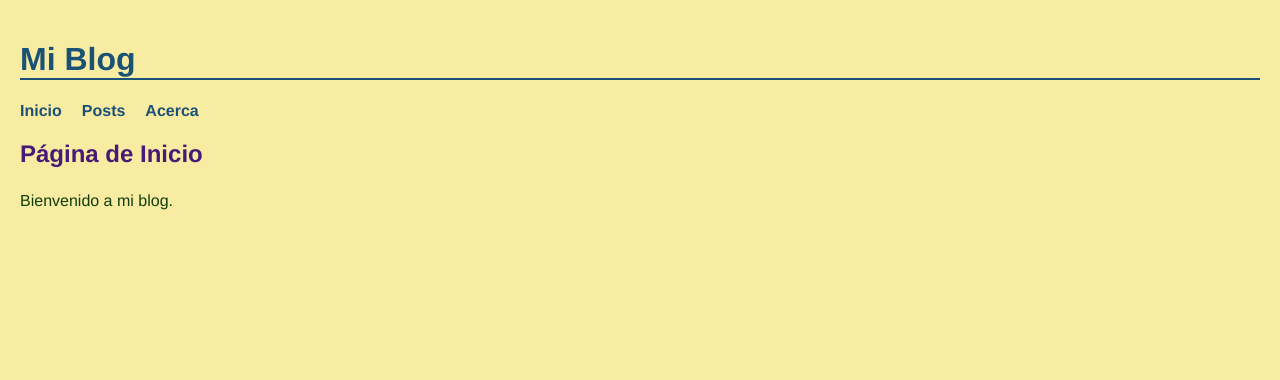
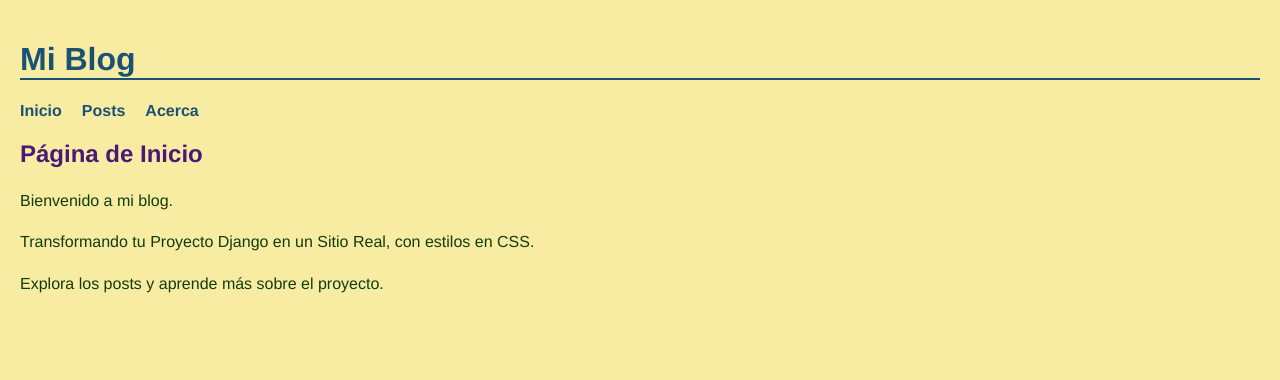
Before and after one commit to jonatanstahl82-art/blog_django, a Django app: page / in a window 1280 px wide. Shown: the top 380 px of the page. Run offline with Django 5.2, Linux system fonts and the light colour scheme.

Commit message:
version 1.7.1

```diff
--- a/posts/templates/posts/acerca.html
+++ b/posts/templates/posts/acerca.html
@@ -3,4 +3,5 @@
 {% block content %}
     <h2>Acerca del proyecto</h2>
     <p>Este es un proyecto de blog simple construido con Django.</p>
+    <p>Proyecto creado por Jonatan Stahl, para la pre entrega 8, de la comision 93330.</p>
 {% endblock %}
--- a/posts/templates/posts/inicio.html
+++ b/posts/templates/posts/inicio.html
@@ -3,4 +3,6 @@
 {% block content %}
     <h2>Página de Inicio</h2>
     <p>Bienvenido a mi blog.</p>
+    <p>Transformando tu Proyecto Django en un Sitio Real, con estilos en CSS.</p>
+    <p>Explora los posts y aprende más sobre el proyecto.</p>
 {% endblock %}
```
Also changed, not shown: README.md.
